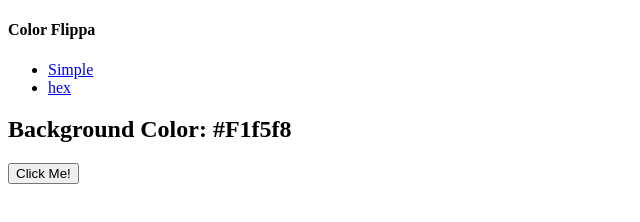
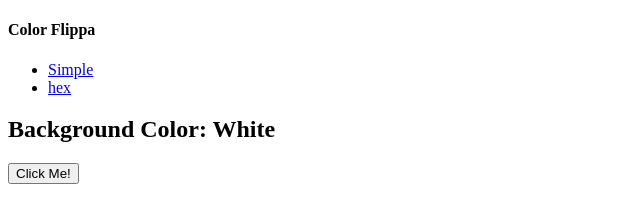
Before and after one commit to Arjuniest/color-flippa, a plain HTML site: page index.html in a window 1280 px wide. Shown: the full height of the page, 0-640 px from the left. Drawn offline with Linux system fonts and the light colour scheme.

Commit message:
Change default html color to white

```diff
--- a/index.html
+++ b/index.html
@@ -26,7 +26,7 @@
     <main>
         <div class="container">
             <h2>Background Color: <span class="color">
-                #F1f5f8
+                White
             </span></h2>
             <button class="btn btn-hero" id="btn">Click Me!</button>
         </div>
```
